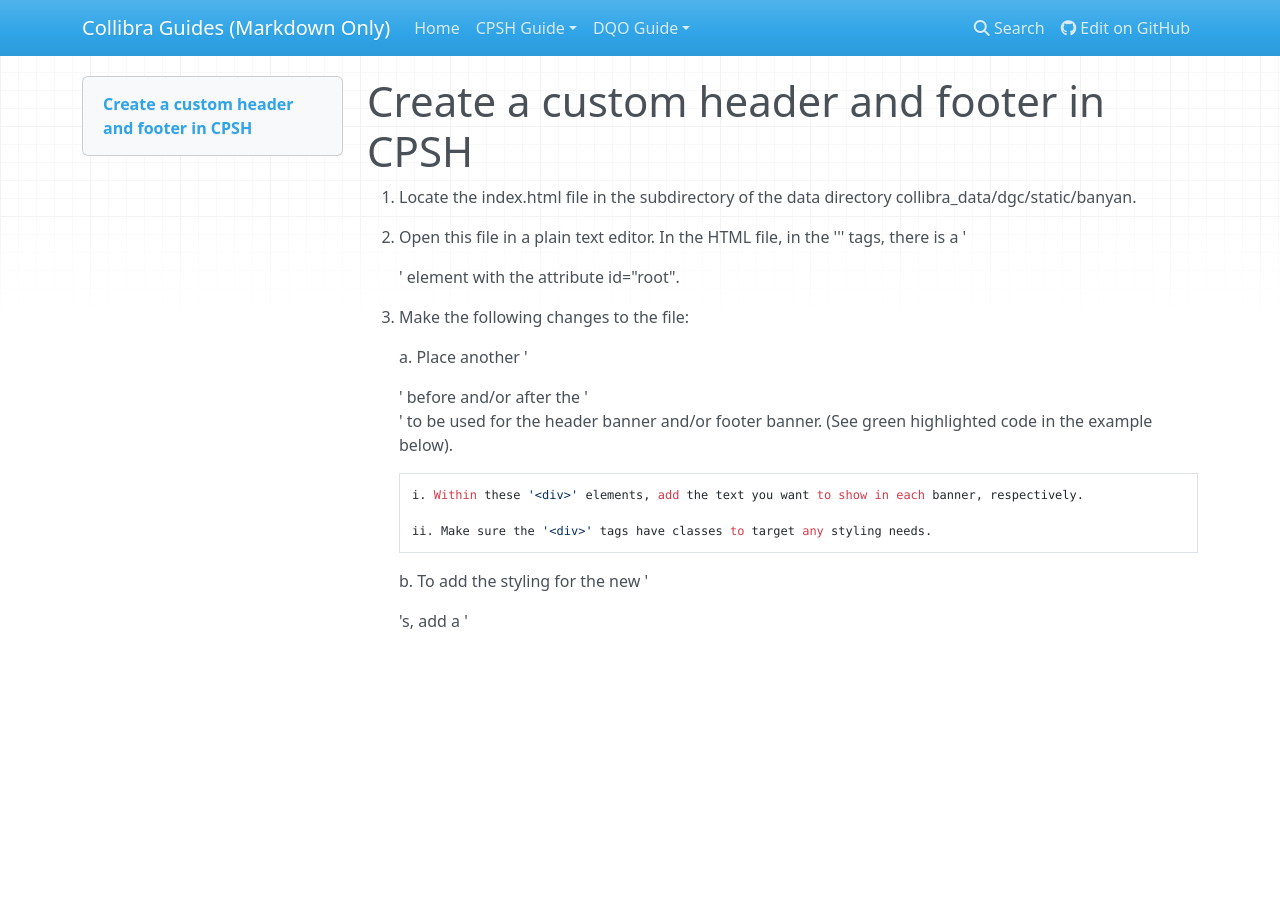
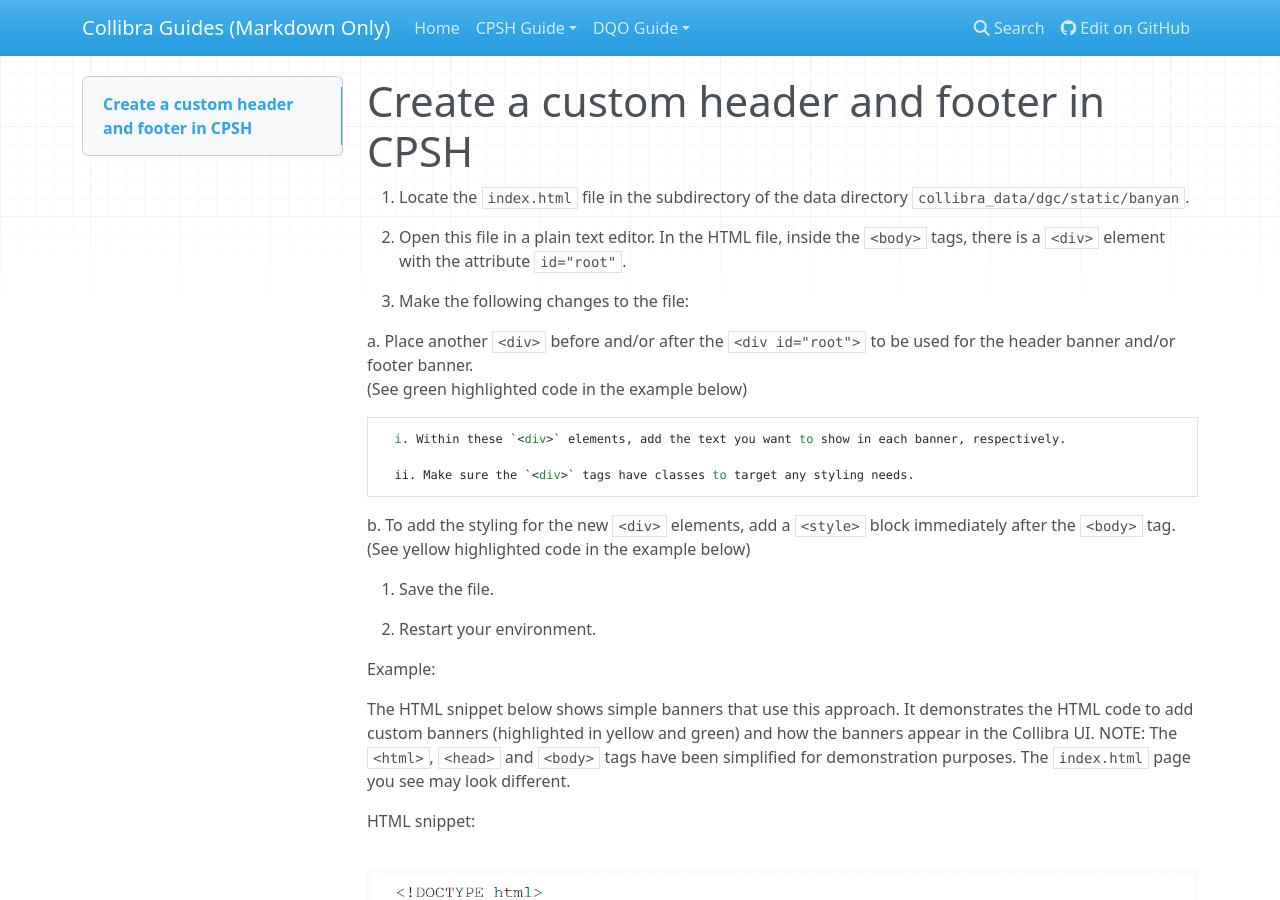
Before and after one commit to tejten/collibra-cpsh-dq-custom-banner, an MkDocs documentation site: the page built from docs/cpsh/01-cpsh.md, in a window 1280 px wide and 900 px high. Built offline with MkDocs 1.6.1, drawn with Linux system fonts in a browser that asks for light colours; nearby versions of some CDN libraries; some of the changed text lies outside the part shown.

Commit message:
update 01-cpsh.md

```diff
--- a/docs/cpsh/01-cpsh.md
+++ b/docs/cpsh/01-cpsh.md
@@ -1,26 +1,29 @@
 # Create a custom header and footer in CPSH
 
-1. Locate the index.html file in the subdirectory of the data directory collibra_data/dgc/static/banyan.
+1. Locate the `index.html` file in the subdirectory of the data directory `collibra_data/dgc/static/banyan`.
 
-2. Open this file in a plain text editor. In the HTML file, in the '<body>'' tags, there is a '<div>' element with the attribute id="root".
+2. Open this file in a plain text editor. In the HTML file, inside the `<body>` tags, there is a `<div>` element with the attribute `id="root"`.
 
 3. Make the following changes to the file:
 
-	a. Place another '<div>' before and/or after the '<div id="root">' to be used for the header banner and/or footer banner. (See green highlighted code in the example below).
+   a. Place another `<div>` before and/or after the `<div id="root">` to be used for the header banner and/or footer banner.
+      (See green highlighted code in the example below)
 
-		i. Within these '<div>' elements, add the text you want to show in each banner, respectively.
+      i. Within these `<div>` elements, add the text you want to show in each banner, respectively.
 
-		ii. Make sure the '<div>' tags have classes to target any styling needs.
+      ii. Make sure the `<div>` tags have classes to target any styling needs.
 
-	b. To add the styling for the new '<div>'s, add a '<style>' block immediately after the '<body>' tag. (See yellow highlighted code in the example below).
+   b. To add the styling for the new `<div>` elements, add a `<style>` block immediately after the `<body>` tag.
+      (See yellow highlighted code in the example below)
 
 4. Save the file.
 
 5. Restart your environment.
 
+
 Example:
 
-The HTML snippet below shows simple banners that use this approach. It demonstrates the HTML code to add custom banners (highlighted in yellow and green) and how the banners appear in the Collibra UI. NOTE: The '<html>', '<head>' and '<body>' tags have been simplified for demonstration purposes. The 'index.html' page you see may look different.
+The HTML snippet below shows simple banners that use this approach. It demonstrates the HTML code to add custom banners (highlighted in yellow and green) and how the banners appear in the Collibra UI. NOTE: The `<html>`, `<head>` and `<body>` tags have been simplified for demonstration purposes. The `index.html` page you see may look different.
 
 HTML snippet:
 
@@ -33,6 +36,6 @@ Result in Collibra UI:
 
 Important:
 
-- Any modifications made to the CPSH 'index.html' file and/or location will be overwritten during the next software update, so be sure to save your modifications elsewhere before an upgrade.
+- Any modifications made to the CPSH `index.html` file and/or location will be overwritten during the next software update, so be sure to save your modifications elsewhere before an upgrade.
 
 - Any impact of custom banners on 508 compliance or accessibility are the responsibility of the customer.
```
